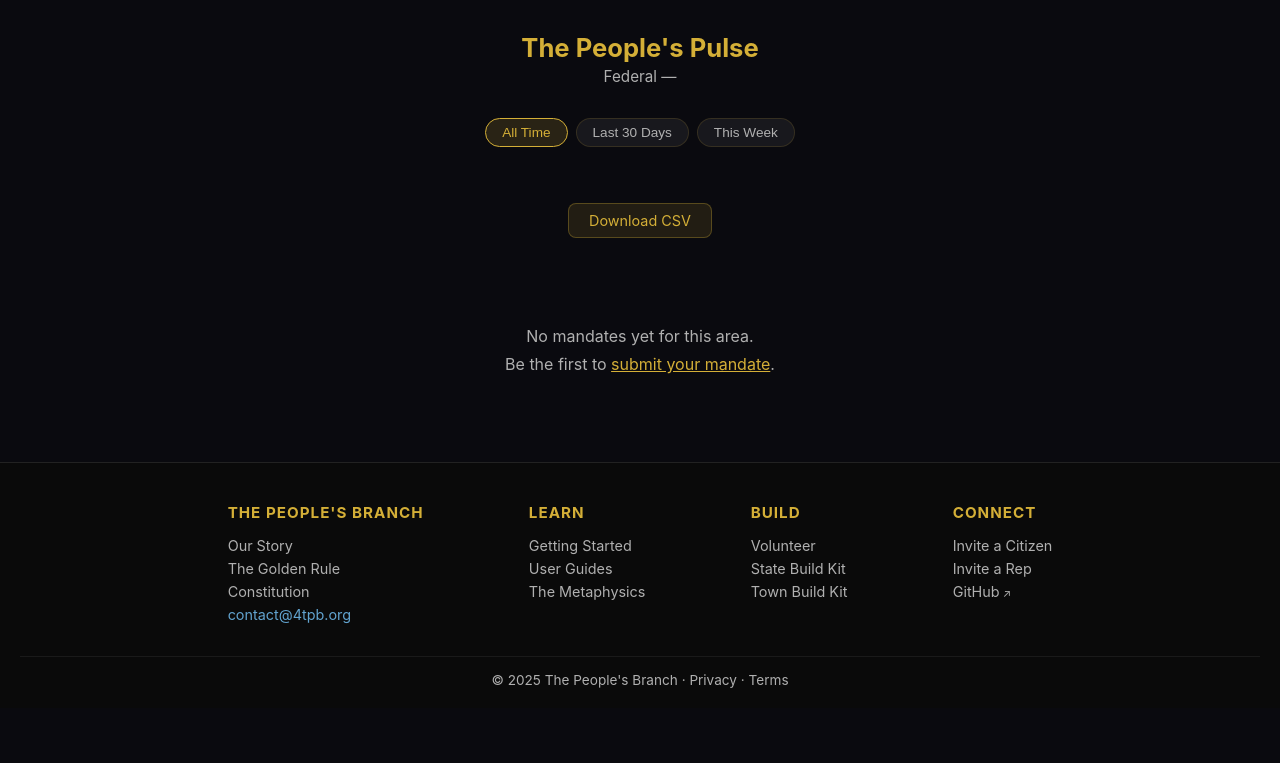
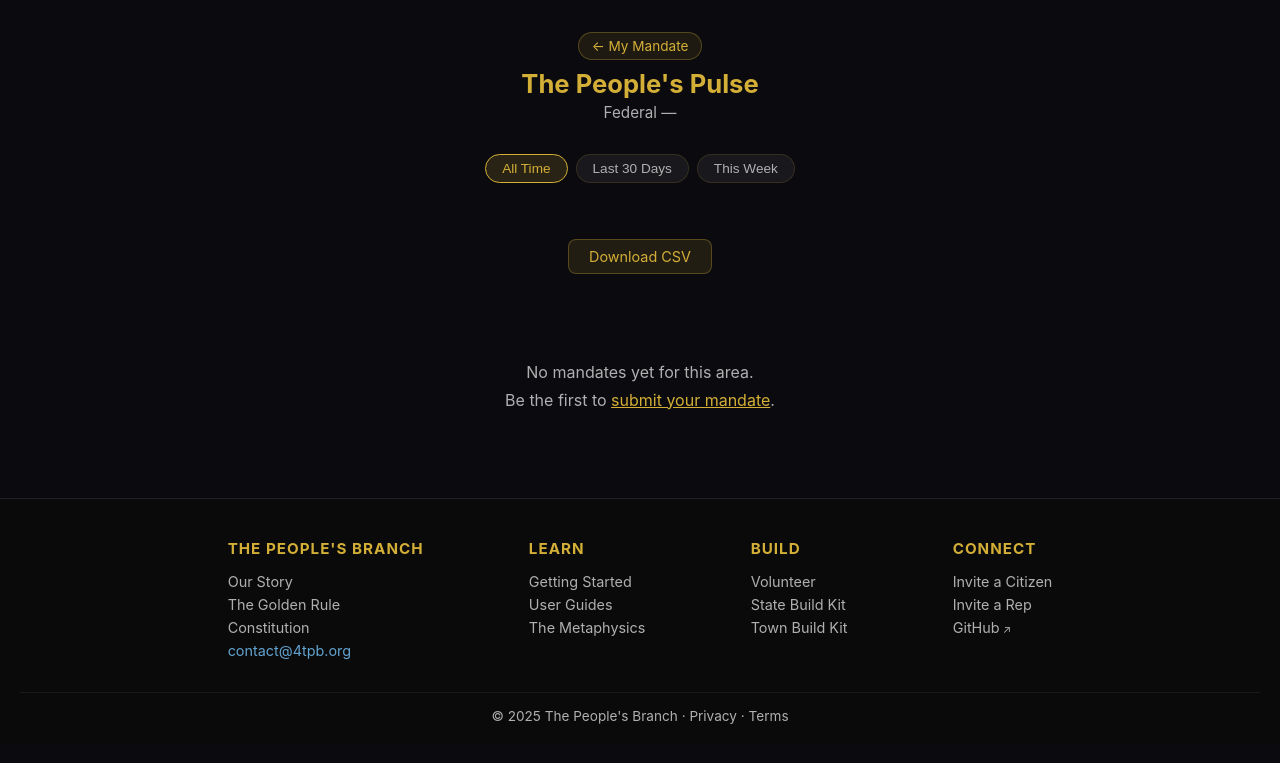
Before and after one commit to 45Harley/tpb2, a PHP site: page /mandate-summary.php in a window 1280 px wide. Shown: the top 763 px of the page. Run offline with PHP 8.4, Linux system fonts and the light colour scheme; a stand-in replaces the project's code that opens the database connection.

Commit message:
feat: add navigation arrows between mandate pages
- Left arrow in mandate-summary.php back to mandate-poc.php
- Right arrow (People's Pulse link) at top of mandate-poc.php header
- Up-to-top arrows below each published mandate on both pages

Co-Authored-By: Claude Opus 4.6 <noreply@anthropic.com>

```diff
--- a/mandate-summary.php
+++ b/mandate-summary.php
@@ -54,6 +54,37 @@ $currentPage = 'mandate';
 $headLinks = '';
 
 $pageStyles = <<<'CSS'
+
+/* ── Navigation links ──────────────────────────────────── */
+.summary-back-link {
+    display: inline-block;
+    color: #d4af37;
+    font-size: 0.85rem;
+    text-decoration: none;
+    margin-bottom: 0.5rem;
+    padding: 0.3rem 0.8rem;
+    background: rgba(212,175,55,0.1);
+    border: 1px solid rgba(212,175,55,0.3);
+    border-radius: 20px;
+    transition: background 0.2s;
+}
+.summary-back-link:hover {
+    background: rgba(212,175,55,0.2);
+}
+.mandate-top-link {
+    text-align: right;
+    padding: 2px 0;
+    margin-top: 2px;
+}
+.mandate-top-link a {
+    color: #888;
+    font-size: 0.75rem;
+    text-decoration: none;
+    transition: color 0.2s;
+}
+.mandate-top-link a:hover {
+    color: #d4af37;
+}
 
 /* ── Summary page layout ───────────────────────────────── */
 .summary-wrap {
@@ -244,9 +275,10 @@ CSS;
 require __DIR__ . '/includes/header.php';
 ?>
 
-<div class="summary-wrap">
+<div class="summary-wrap" id="top">
 
     <div class="summary-header">
+        <a href="/mandate-poc.php" class="summary-back-link">&larr; My Mandate</a>
         <h1>The People's Pulse</h1>
         <p class="scope-label"><?= htmlspecialchars($scopeLabel) ?> &mdash; <?= htmlspecialchars($scopeDisplay) ?></p>
     </div>
@@ -359,6 +391,7 @@ require __DIR__ . '/includes/header.php';
                 }
                 m += '<span class="mandate-content">' + escHtml(item.content) + '</span>';
                 m += '<div class="mandate-meta">' + escHtml(item.created_at) + '</div>';
+                m += '<div class="mandate-top-link"><a href="#top">&uarr; Top</a></div>';
                 m += '</div>';
             });
             document.getElementById('mandatesBody').innerHTML = m;
```
Also changed, not shown: mandate-poc.php (+43 -2 lines).
